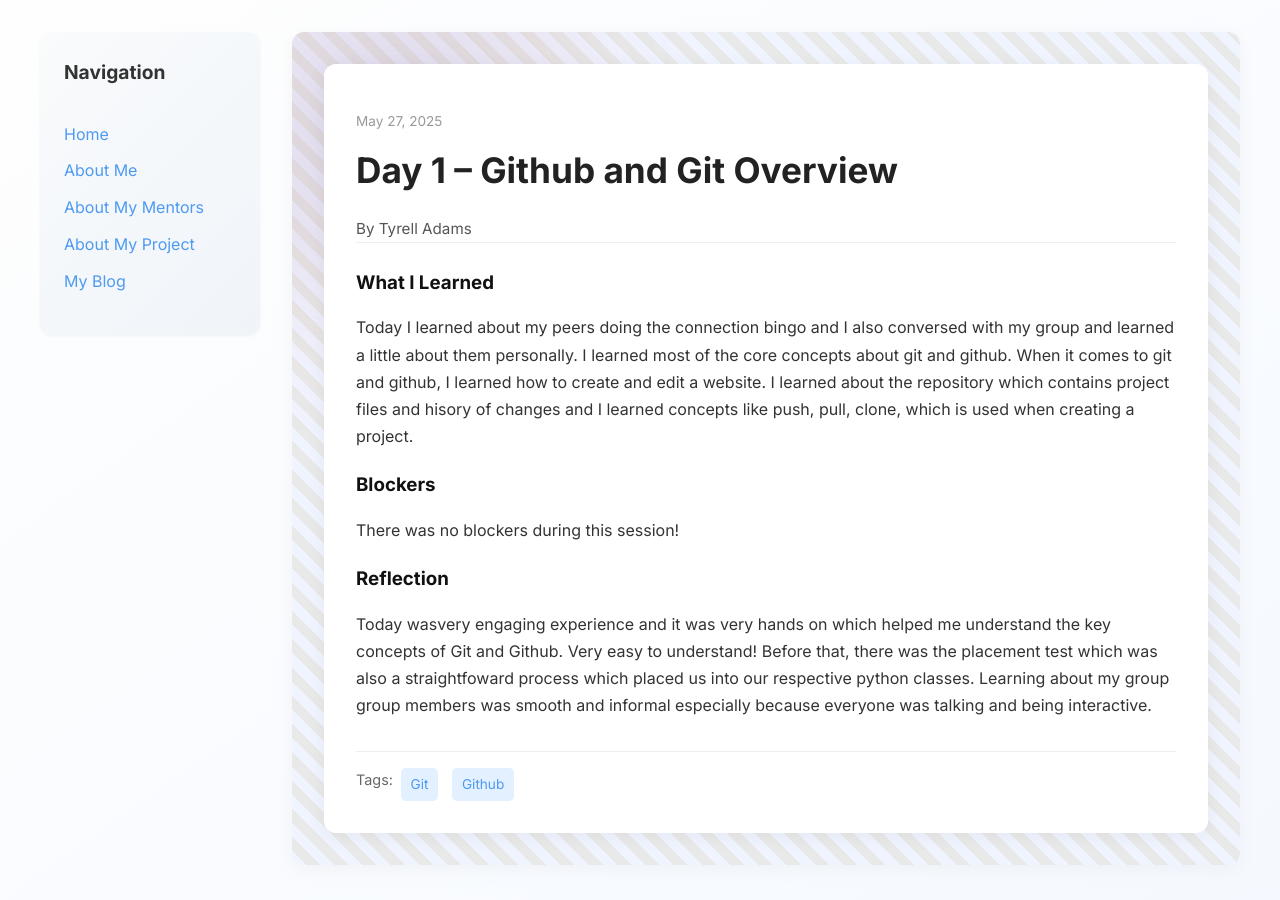
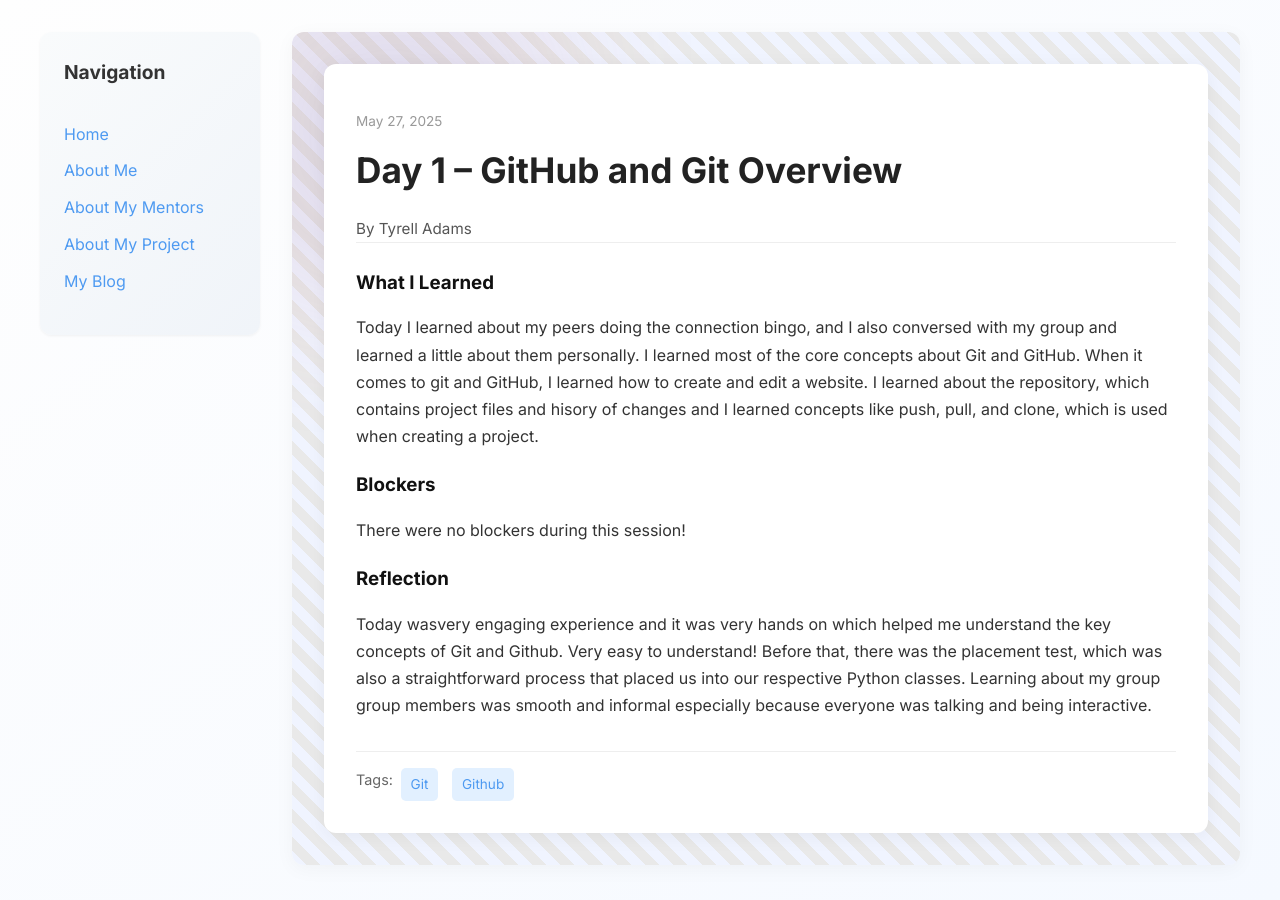
Before and after one commit to Tyrell-Adams/Tyrell-Adams.github.io, a Jekyll site: the page built from _posts/2025-05-27-day-1.md, in a window 1280 px wide. Built offline with Jekyll 4.4.1, drawn with Linux system fonts in a browser that asks for light colours.

Commit message:
Update 2025-05-27-day-1.md

```diff
--- a/_posts/2025-05-27-day-1.md
+++ b/_posts/2025-05-27-day-1.md
@@ -1,17 +1,17 @@
 ---
 layout: post
-title: "Day 1 – Github and Git Overview"
+title: "Day 1 – GitHub and Git Overview"
 date: 2025-05-27
 author: Tyrell Adams
 permalink: /day1.html
 tags: ["Git", "Github"]
 
 what_i_learned: |
-  Today I learned about my peers doing the connection bingo and I also conversed with my group and learned a little about them personally. I learned most of the core concepts about git and github. When it comes to git and github, I learned how to create and edit a website. I learned about the repository which contains project files and hisory of changes and I learned concepts like push, pull, clone, which is used when creating a project.
+  Today I learned about my peers doing the connection bingo, and I also conversed with my group and learned a little about them personally. I learned most of the core concepts about Git and GitHub. When it comes to git and GitHub, I learned how to create and edit a website. I learned about the repository, which contains project files and hisory of changes and I learned concepts like push, pull, and clone, which is used when creating a project.
 
 blockers: |
-  There was no blockers during this session!
+  There were no blockers during this session!
 
 reflection: |
-  Today wasvery engaging experience and it was very hands on which helped me understand the key concepts of Git and Github. Very easy to understand! Before that, there was the placement test which was also a straightfoward process which placed us into our respective python classes. Learning about my group group members was smooth and informal especially because everyone was talking and being interactive.
+  Today wasvery engaging experience and it was very hands on which helped me understand the key concepts of Git and Github. Very easy to understand! Before that, there was the placement test, which was also a straightforward process that placed us into our respective Python classes. Learning about my group group members was smooth and informal especially because everyone was talking and being interactive.
 ---
```
